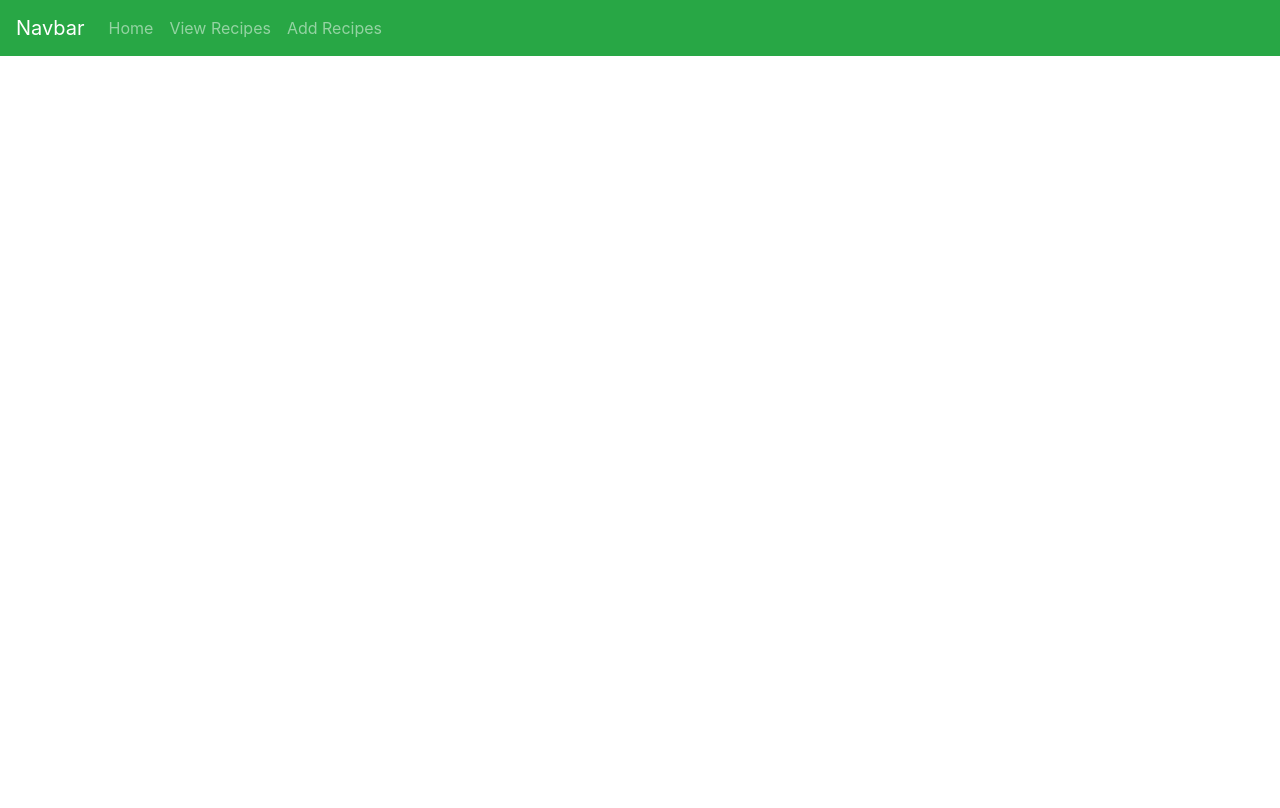
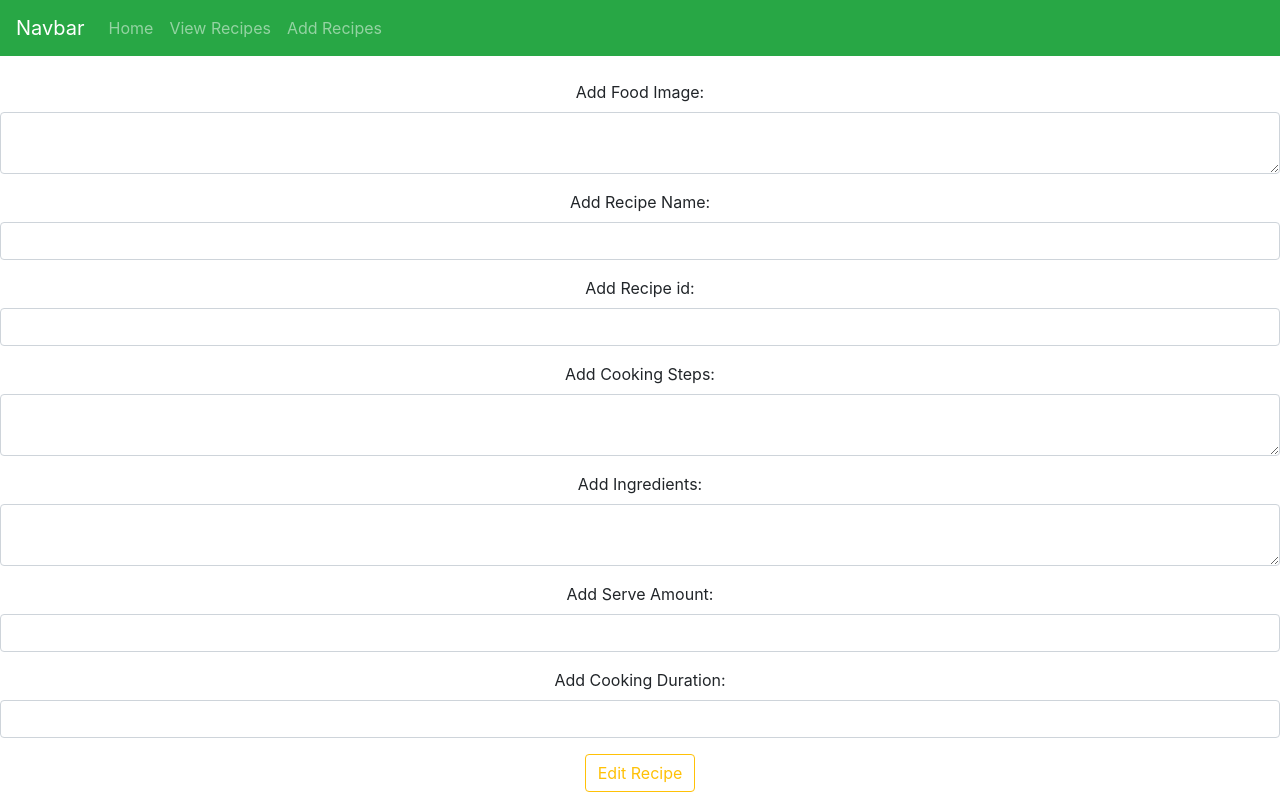
Before and after one commit to JakeWright131/Jw_DataRep_Project, a React (Create React App) app: page /edit/1 in a window 1280 px wide. Built offline with nearby package versions, Linux system fonts and the light colour scheme; no server answers.

Commit message:
added edit function

```diff
--- a/src/App.js
+++ b/src/App.js
@@ -9,6 +9,7 @@ import { Navbar, Nav } from 'react-bootstrap';
 import {BrowserRouter as Router,Switch,Route} from 'react-router-dom';
 import { Create } from './components/create';
 import { Read } from './components/read';
+import { Edit } from './components/edit';
 
 class App extends Component {
   render() {
@@ -31,7 +32,7 @@ class App extends Component {
   <Route path='/' component={Content} exact/>
   <Route path='/add' component={Create} exact/>
   <Route path='/view' component={Read} exact/>
-
+  <Route path='/edit/:id' component={Edit} exact/>
 </Switch>
 
 
--- /dev/null
+++ b/src/components/edit.js
@@ -0,0 +1,211 @@
+import React from 'react';
+import axios from 'axios';
+
+export class Edit extends React.Component {
+
+    constructor() {
+        super();
+
+        this.onSubmit = this.onSubmit.bind(this);
+        this.onChange_id = this.onChange_id.bind(this);
+        this.onChangename = this.onChangename.bind(this);
+        this.onChangesteps = this.onChangesteps.bind(this);
+        this.onChangeimage = this.onChangeimage.bind(this);
+        this.onChangeingredients = this.onChangeingredients.bind(this);
+        this.onChangeserves = this.onChangeserves.bind(this);
+        this.onChangecooking = this.onChangecooking.bind(this);
+
+        this.state = {
+            _id: '',
+            image: '',
+            name: '',
+            ingredients: '',
+            serves: '',
+            prep: '',
+            cooking: '',
+            steps: ''
+
+        }
+    }
+
+    componentDidMount(){
+        console.log(this.props.match.params.id);
+
+        axios.get('http://localhost:4000/api/recipes' +this.props.match.params.id)
+        .then(response =>{
+            this.setState({
+                _id:response.data._id,
+                image:response.data.image,
+                name:response.data.name,
+                ingredients:response.data.ingredients,
+                serves:response.data.serves,
+                prep:response.data.prep,
+                cooking:response.data.cooking,
+                steps:response.data.steps,
+
+            })
+        })
+        .catch((error)=>{
+            console.log(error);
+        });
+    }
+
+    //Targets name value to change
+    onChangename(e) {
+        this.setState({
+            name: e.target.value
+        });
+    }
+
+    //Targets name value to change
+    onChange_id(e) {
+        this.setState({
+            _id: e.target.value
+        });
+    }
+
+    //Targets step value to change
+    onChangesteps(e) {
+        this.setState({
+            steps: e.target.value
+        });
+    }
+
+    //Targets image value to change
+    onChangeimage(e) {
+        this.setState({
+            image: e.target.value
+        });
+    }
+
+    //Targets ingredients value to change
+    onChangeingredients(e) {
+        this.setState({
+            ingredients: e.target.value
+        });
+    }
+
+    //Targets serves value to change
+    onChangeserves(e) {
+        this.setState({
+            serves: e.target.value
+        });
+    }
+
+    //Targets cooking value to change
+    onChangecooking(e) {
+        this.setState({
+            cooking: e.target.value
+        });
+    }
+
+    //On submit the values added will display in an alert popup
+    onSubmit(e) {
+        e.preventDefault();
+        alert("Recipe: " + this.state.name + " " + this.state._id + " " + this.state.steps + " " + this.state.image + " " + this.state.ingredients + " " + this.state.serves + " " + this.state.cooking);
+
+        const newRecipe = {
+            image: this.state.image,
+            name: this.state.name,
+            _id: this.state._id,
+            steps: this.state.steps,
+            ingredients: this.state.ingredients,
+            serves: this.state.serves,
+            cooking: this.state.cooking
+        }
+
+        axios.put('http://localhost:4000/api/recipes/'+ this.state._id,newRecipe,)
+        .then(res =>{
+            console.log(res.data)
+        })
+        .catch()
+
+        // axios.post('http://localhost:4000/api/recipes', newRecipe)
+        //     .then((res) => {
+        //         console.log(res);
+        //     })
+        //     .catch((err) => {
+        //         console.log(err)
+        //     });
+    }
+
+
+
+    //form displays inserted text into database
+
+    render() {
+        return (
+            <div>
+                <div className='App'>
+                    <form onSubmit={this.onSubmit}>
+                        <div className='form-group'>
+                            <label>Add Food Image: </label>
+                            <textarea type='text'
+                                className='form-control'
+                                value={this.state.image}
+                                onChange={this.onChangeimage}></textarea>
+                        </div>
+
+
+                        <div className="form-group">
+                            <label>Add Recipe Name: </label>
+                            <input type='text'
+                                className='form-control'
+                                value={this.state.name}
+                                onChange={this.onChangename}></input>
+                        </div>
+
+                        <div className="form-group">
+                            <label>Add Recipe id: </label>
+                            <input type='text'
+                                className='form-control'
+                                value={this.state._id}
+                                onChange={this.onChange_id}></input>
+                        </div>
+
+                        <div className='form-group'>
+                            <label>Add Cooking Steps: </label>
+                            <textarea type='text'
+                                className='form-control'
+                                value={this.state.steps}
+                                onChange={this.onChangesteps}></textarea>
+                        </div>
+
+                        <div className='form-group'>
+                            <label>Add Ingredients: </label>
+                            <textarea type='text'
+                                className='form-control'
+                                value={this.state.ingredients}
+                                onChange={this.onChangeingredients}></textarea>
+                        </div>
+
+
+                        <div className="form-group">
+                            <label>Add Serve Amount: </label>
+                            <input type='text'
+                                className='form-control'
+                                value={this.state.serves}
+                                onChange={this.onChangeserves}></input>
+                        </div>
+
+                        <div className="form-group">
+                            <label>Add Cooking Duration: </label>
+                            <input type='text'
+                                className='form-control'
+                                value={this.state.cooking}
+                                onChange={this.onChangecooking}></input>
+                        </div>
+
+
+                        <div className="form-group">
+                            <input type='submit' value='Edit Recipe' className='btn btn-outline-warning'></input>
+                        </div>
+
+                    </form>
+
+                </div>
+            </div>
+        );
+    }
+
+}
--- a/src/components/recipeItem.js
+++ b/src/components/recipeItem.js
@@ -5,6 +5,7 @@ import ListGroup from 'react-bootstrap/ListGroup';
 import ListGroupItem from 'react-bootstrap/ListGroupItem';
 import Button from 'react-bootstrap/Button';
 import axios from 'axios';
+import {Link} from 'react-router-dom';
 
 export class RecipeItem extends React.Component {
 
@@ -42,6 +43,7 @@ export class RecipeItem extends React.Component {
                         <ListGroupItem><h4><u>Cooking Time</u></h4>{this.props.recipe.cooking}</ListGroupItem>
                     </ListGroup>
                     <Button variant='danger' onClick={this.DeleteRecipe}>Delete</Button>
+                    <Link to={"/edit/"+ this.props.recipe._id} className = "btn btn-warning">Edit</Link>
                 </Card>
 
             </div>
```
Also changed, not shown: src/components/BackEnd/server.js (+10 -0 lines), 1 other file (tests, documents, lock files or other folders).
